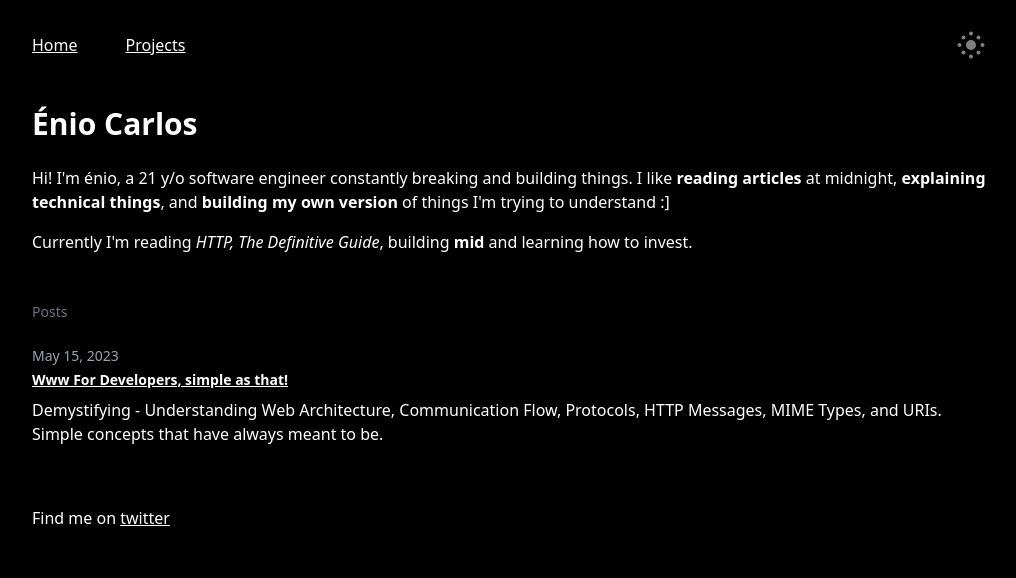
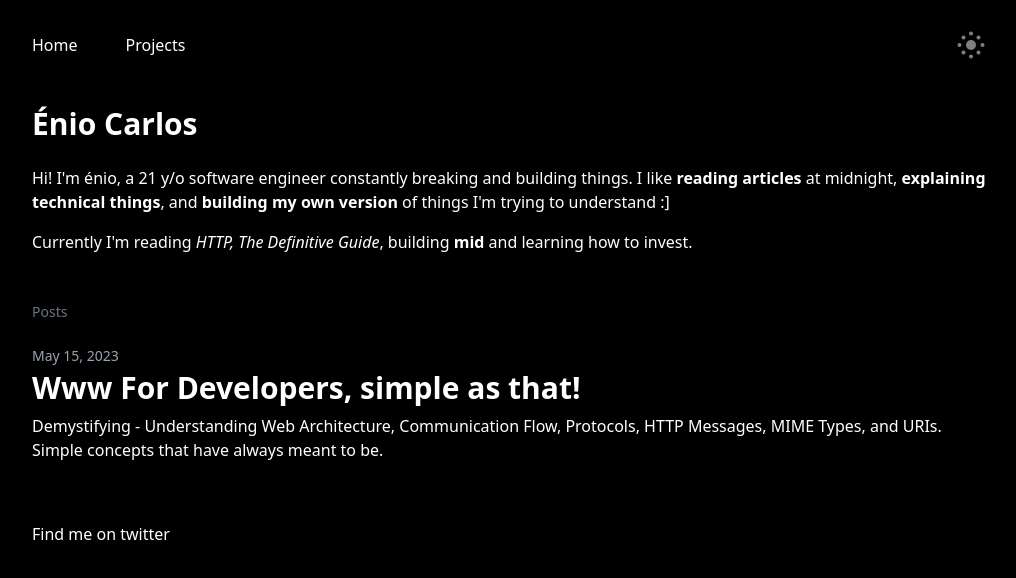
Before and after one commit to eniodev/enio, a Next.js app: page / in a window 1280 px wide. Shown: the top 578 px of the page, without its empty margins (128-1144 px from the left). Built offline with nearby package versions, Linux system fonts and the light colour scheme.

Commit message:
changing tailwind base

```diff
--- a/pages/index.tsx
+++ b/pages/index.tsx
@@ -28,7 +28,7 @@ export const Index = ({ posts }: IndexProps): JSX.Element => {
           <p className="mb-1 text-sm text-gray-500 dark:text-gray-400">
             {format(parseISO(post.date), 'MMMM dd, yyyy')}
           </p>
-          <h1 className="mb-2 text-sm underline decoration-skip-ink">
+          <h1 className="mb-2">
             <Link as={`/posts/${post.slug}`} href={`/posts/[slug]`}>
               <a className="text-gray-900 dark:text-white ">
                 {post.title}
--- a/styles/globals.css
+++ b/styles/globals.css
@@ -13,7 +13,7 @@
     @apply mb-4;
   }
   a {
-    @apply underline ;
+    @apply underline-offset-4;
   }
 }
 
```
